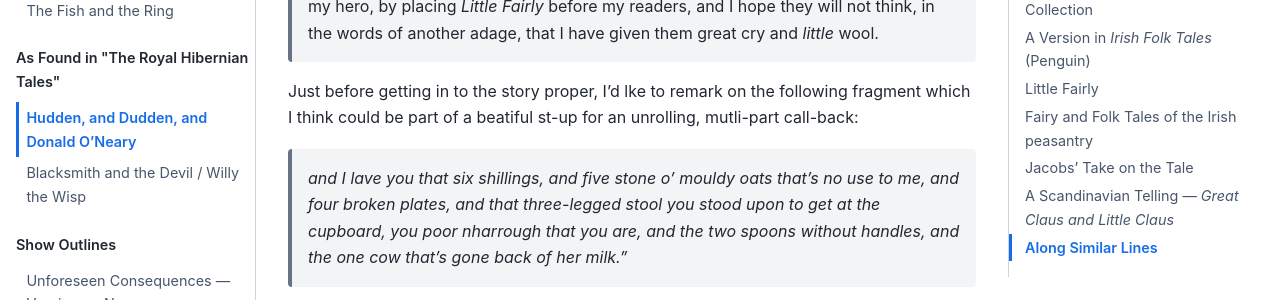
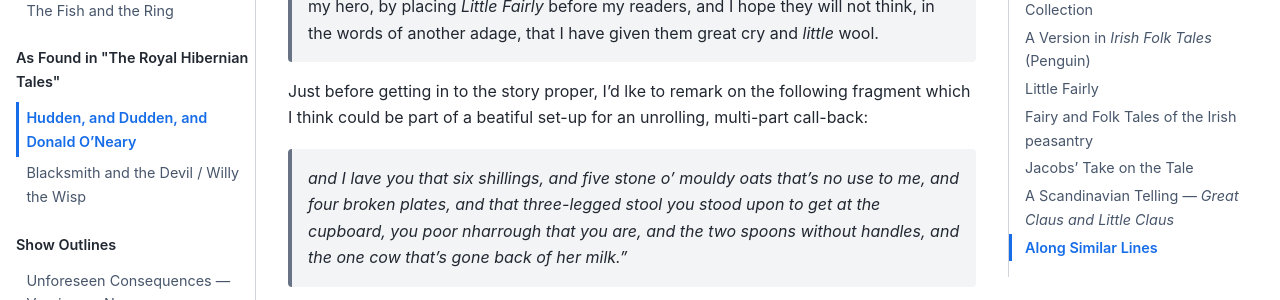
Before and after one commit to psychemedia/storytelling-notes, a Jupyter Book: the page built from hudden_dudden.md, in a window 1280 px wide and 900 px high, scrolled down 8367 px. Shown: the part 179-479 px from the top of the window. Built offline with Jupyter Book 1.0.4 settings and Sphinx 7.4.7 and the Sphinx Book theme 1.1.4, drawn with Linux system fonts in a browser that asks for light colours.

Commit message:
Update hudden_dudden.md

```diff
--- a/hudden_dudden.md
+++ b/hudden_dudden.md
@@ -241,7 +241,7 @@ I'm not sure if the following is being used as a storyteller's device to help ge
 >
 > If any gentleman six feet two inches high gets angry at reading this, I beg him to remember that I am a little man myself, and if he be a person of sense, (which is supposing a great deal,) he will pardon, from his own feeling of indignation at this *exposé* of Patagonian inferiority, the consequent triumph on my part, of Lilliputian distinction. If, however, his inches get the better of him, and he should call me out, I beg of him to remember again, that I have the advantage of him there too, in being a little man. There is a proverb also, that "*little* said is soon mended," and with all my preaching, I fear I have been forgetting the wholesome adage. So I shall conclude this little introduction, which I only thought a becoming flourish of trumpets for introducing my hero, by placing *Little Fairly* before my readers, and I hope they will not think, in the words of another adage, that I have given them great cry and *little* wool.
 
-Just before getting in to the story proper, I'd lke to remark on the following fragment which I think could be part of a beatiful st-up for an unrolling, mutli-part call-back:
+Just before getting in to the story proper, I'd lke to remark on the following fragment which I think could be part of a beatiful set-up for an unrolling, multi-part call-back:
 
 > *and I lave you that *six* shillings, and *five* stone o' mouldy oats that's no use to me, and *four* broken plates, and that *three*-legged stool you stood upon to get at the cupboard, you poor *nharrough* that you are, and the *two* spoons without handles, and the *one* cow that's gone back of her milk."*
 
```
Also changed, not shown: other parts of hudden_dudden.md (+1 -1 lines).
